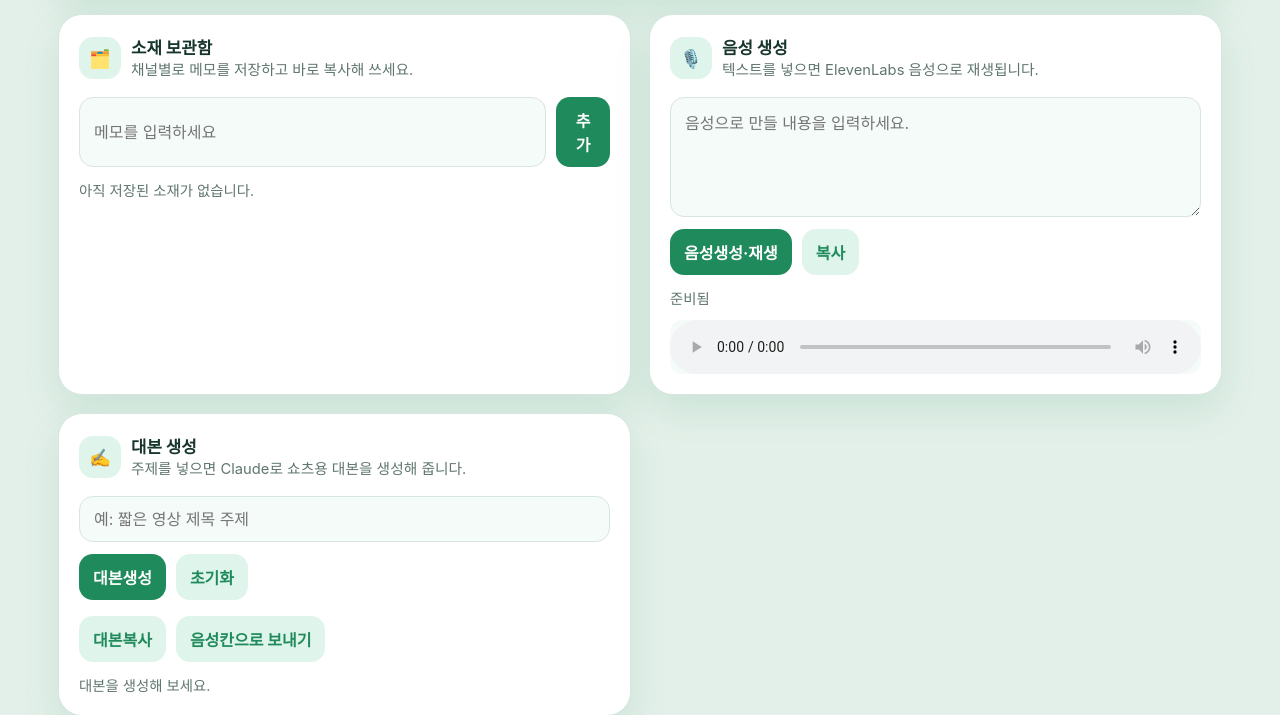
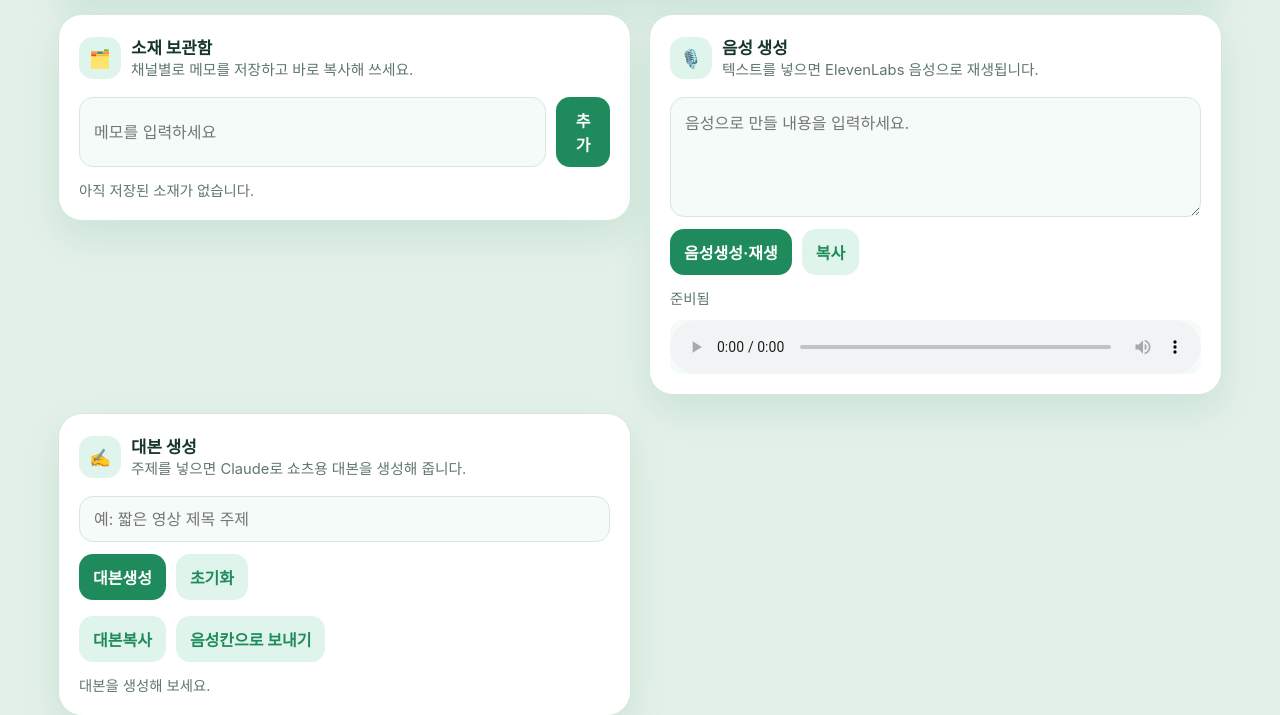
Before and after one commit to junil1649-lgtm/kbites-tool, a Flask app: page / in a window 1280 px wide. Shown: the part 141-856 px from the top of the page. Run offline with Flask 3, Linux system fonts and the light colour scheme; some libraries are stand-ins or nearby versions.

Commit message:
fix layout2

```diff
--- a/templates/index.html
+++ b/templates/index.html
@@ -87,7 +87,7 @@
       grid-template-columns: repeat(2, minmax(0, 1fr));
       gap: 18px;
       margin-top: 18px;
-      align-items: stretch;
+      align-items: start;
     }
 
     .card {
@@ -99,8 +99,7 @@
       display: flex;
       flex-direction: column;
       gap: 12px;
-      min-height: 260px;
-      height: 100%;
+      align-self: start;
     }
 
     .card-header {
```
